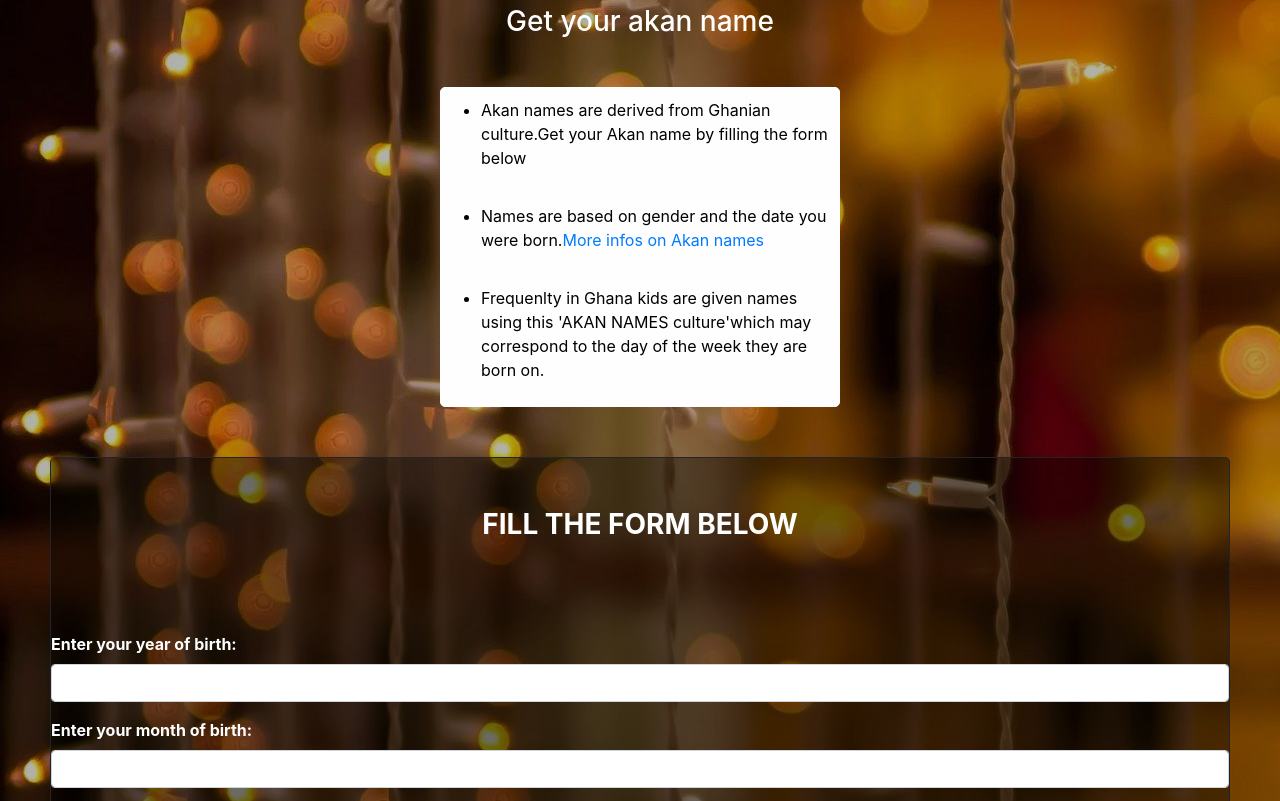
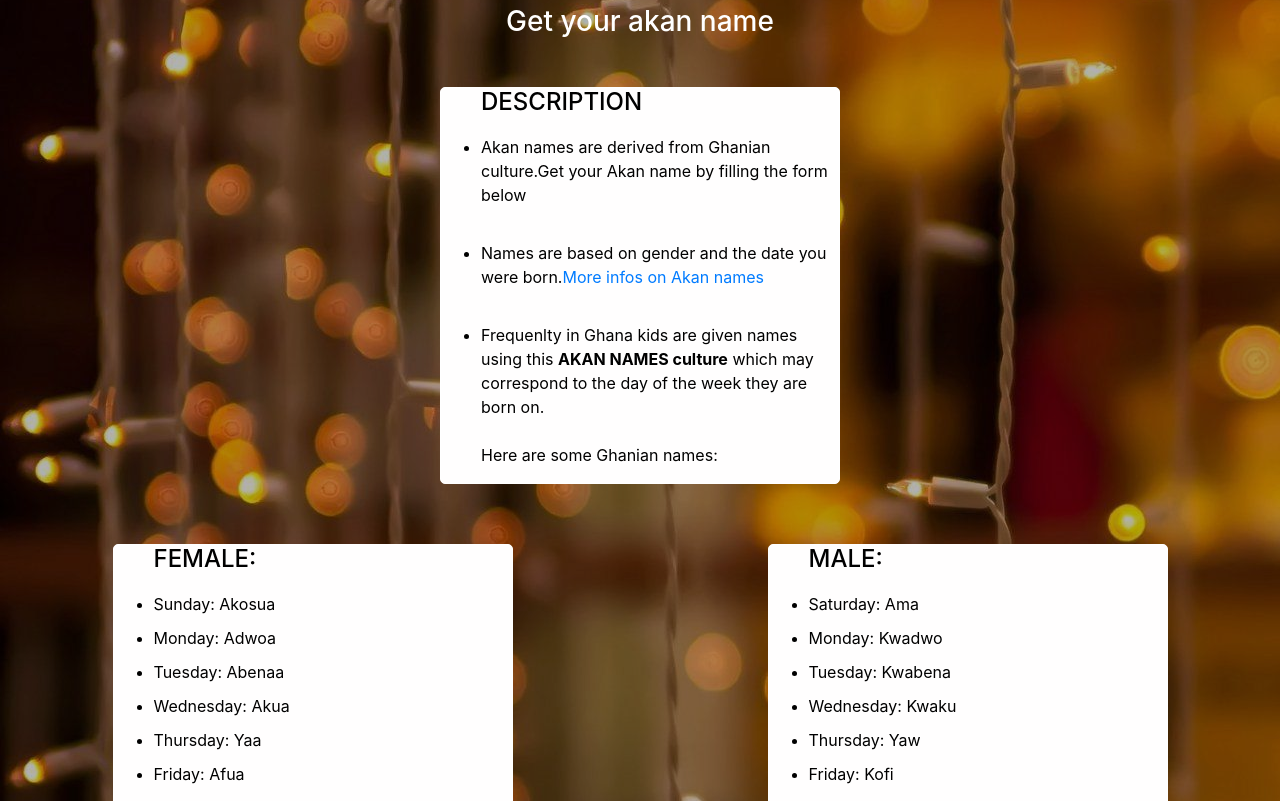
Before and after one commit to uwase-diane/Akan-project, a plain HTML site: page index.html in a window 1280 px wide. Shown: the part 141-942 px from the top of the page. Drawn offline with nearby package versions, Linux system fonts and the light colour scheme.

Commit message:
added akan names

```diff
--- a/css/styles.css
+++ b/css/styles.css
@@ -58,3 +58,20 @@ footer{
     padding: 40px;
     text-align: center;
 }
+.container-centre{
+    padding-top: 60px;
+    color: white;
+
+
+}
+.names{
+    border: 1px solid #fff;
+    background-color: rgb(59, 47, 47);
+
+    border-radius: 5px;
+    -transform: translate(50%,-50%);
+    background: rgb(255, 254, 254);
+    color: rgb(0, 0, 0);
+    width: 400px;
+    margin: auto;
+}
--- a/index.html
+++ b/index.html
@@ -16,11 +16,46 @@
         <h2>WELCOME TO AKAN NAMES</h2>
         <h3>Get your akan name</h3>
         <ul class="descrption">
+          <h4>DESCRIPTION</h4>
           <li>Akan names are derived from Ghanian culture.Get your Akan name by filling the form below</li><br>
           <li>Names are based on gender and the date you were born.<a href="http://www.afropedea.org/akan-names">More infos on Akan names</a></li><br>
-          <li>Frequenlty in Ghana kids are given names using this 'AKAN NAMES culture'which may correspond to the day of the week they are born on.</li><br>
+          <li>Frequenlty in Ghana kids are given names using this <strong>AKAN NAMES culture</strong> which may correspond to the day of the week they are born on.</li><br>
+          <p>Here are some Ghanian names: </p>
         </ul>
 
+    </div>
+  </section>
+
+  <section >
+    <div class="container-centre">
+      <div class="row">
+        <div class="col-md-6">
+            <ul class="names">
+              <h4>FEMALE:</h4>
+              <li>Sunday: Akosua</li>
+              <li>Monday: Adwoa</li>
+              <li>Tuesday: Abenaa</li>
+              <li>Wednesday: Akua</li>
+              <li>Thursday:  Yaa</li>
+              <li>Friday: Afua</li>
+              <li>Saturday: Ama</li>
+
+            </ul>
+        </div>
+        <div class="col-md-6">
+          <ul class="names">
+            <h4>MALE:</h4>
+
+              <li>Saturday: Ama</li>
+              <li>Monday: Kwadwo</li>
+              <li>Tuesday: Kwabena</li>
+              <li>Wednesday: Kwaku</li>
+              <li>Thursday:  Yaw</li>
+              <li>Friday: Kofi</li>
+              <li>Saturday: Kwame</li>
+            </ul>
+        </div>
+      </div>
     </div>
   </section>
     <form name="theForm" class="form">
```
